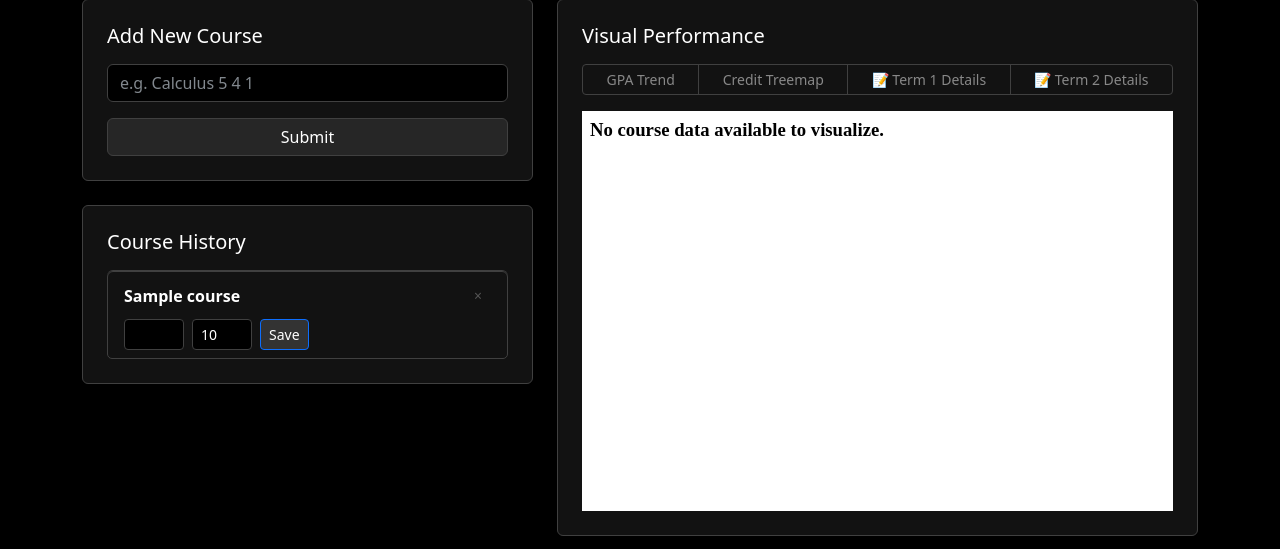
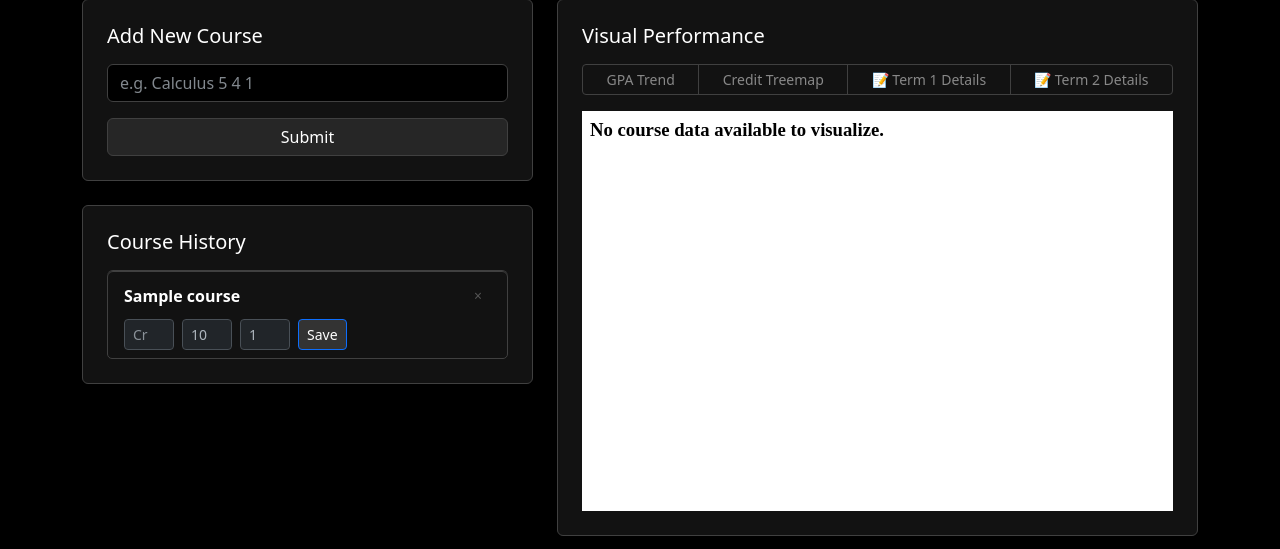
Before and after one commit to ronioz/my-gpa-calculator, a FastAPI app: template templates/dashboard.html in a window 1280 px wide. Shown: the part 265-814 px from the top of the page. Run offline with FastAPI, Linux system fonts and the light colour scheme; the template is opened without the code that fills it: most values are stand-ins (such as "Sample title", 1, 10 or a date in 2020).

Commit message:
Final commit

```diff
--- a/src/app.py
+++ b/src/app.py
@@ -94,21 +94,22 @@ async def edit_course(
 
     return RedirectResponse(url="/dashboard", status_code=303)
 
-@app.post("/edit/{course_name}")
-async def edit_course(course_name: str, new_credit: int, new_score: int, new_term: int):
-    courses_dict = storage.load()
+@app.post("/edit-course")
+async def edit_course(
+    course_name: str = Form(...),
+    new_credit: int = Form(...),
+    new_score: int = Form(...),
+    new_term: int = Form(...)
+):
+    storage = CourseStorage()
+    courses = storage.load()
+    if course_name in courses:
+        courses[course_name].changeCredit(new_credit)
+        courses[course_name].changeScore(new_score)
+        courses[course_name].termID = new_term
+        storage.save(courses)
 
-    if course_name in courses_dict:
-        course = courses_dict[course_name]
-
-        course.changeTerm(new_term)
-        course.changeCredit(new_credit)
-        course.changeScore(new_score)
-
-        storage.save(courses_dict)
-        return {"status": "success"}
-
-    return {"status": "error", "message": "Course not found"}
+    return RedirectResponse(url="/dashboard", status_code=303)
 
 @app.get("/", tags=["General"])
 def read_root():
--- a/src/main.py
+++ b/src/main.py
@@ -4,7 +4,7 @@ from src.storage import CourseStorage
 
 def main():
     my_courses = Courses()
-    storage = CourseStorage("courses.json")
+    storage = CourseStorage()
 
     my_courses.courses = storage.load()
 
--- a/templates/dashboard.html
+++ b/templates/dashboard.html
@@ -88,8 +88,16 @@
                         </div>
                         <form action="/edit-course" method="post" class="d-flex gap-2">
                             <input type="hidden" name="course_name" value="{{ course.courseName }}">
-                            <input type="number" name="new_credit" class="form-control form-control-sm" value="{{ course.credit }}" style="width: 60px; background: #000; border-color: #404040; color: #fff;">
-                            <input type="number" name="new_score" class="form-control form-control-sm" value="{{ course.score }}" style="width: 60px; background: #000; border-color: #404040; color: #fff;">
+
+                            <input type="number" name="new_credit" class="form-control form-control-sm"
+                                value="{{ course.credit }}" style="width: 50px;" placeholder="Cr" required>
+
+                            <input type="number" name="new_score" class="form-control form-control-sm"
+                                value="{{ course.score }}" style="width: 50px;" placeholder="Gr" required>
+
+                            <input type="number" name="new_term" class="form-control form-control-sm"
+                                value="{{ course.termID }}" style="width: 50px;" placeholder="Tm" required>
+
                             <button type="submit" class="btn btn-sm btn-primary">Save</button>
                         </form>
                     </li>
```
Also changed, not shown: 1 other file.
